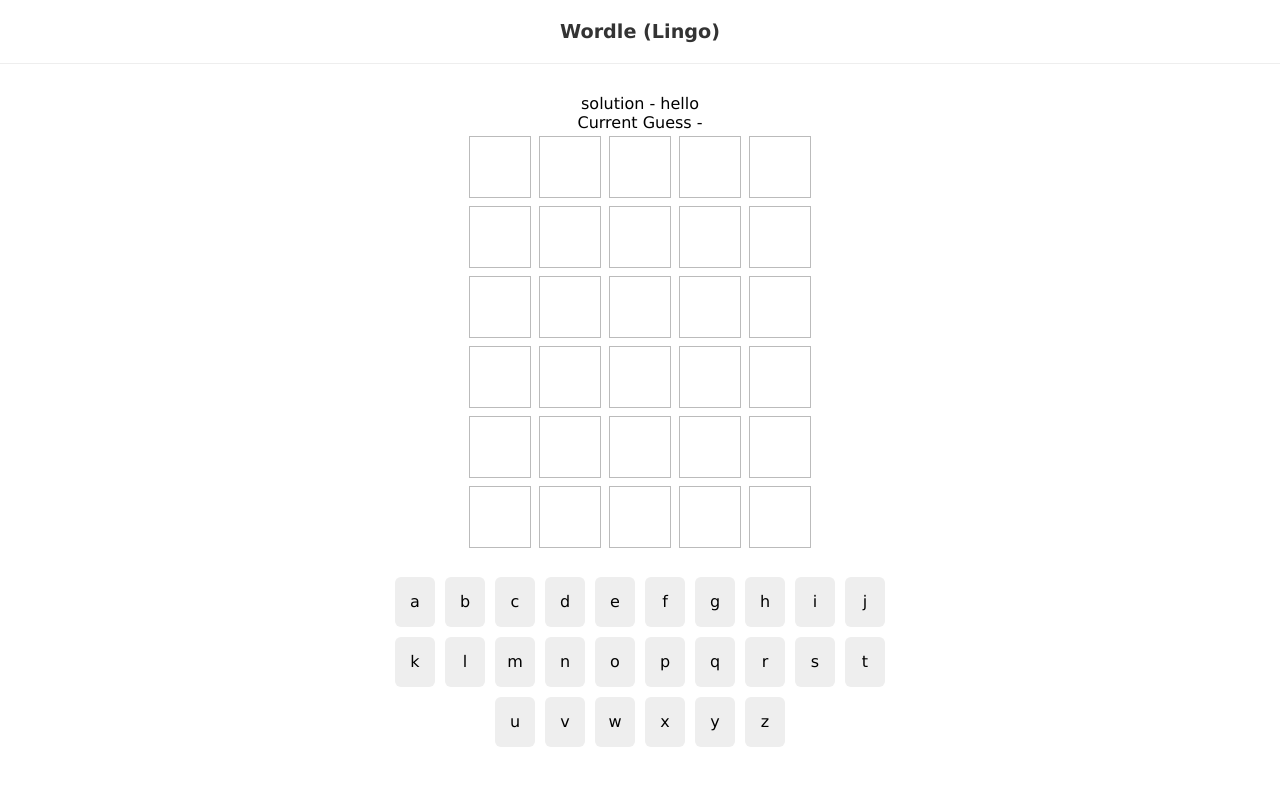
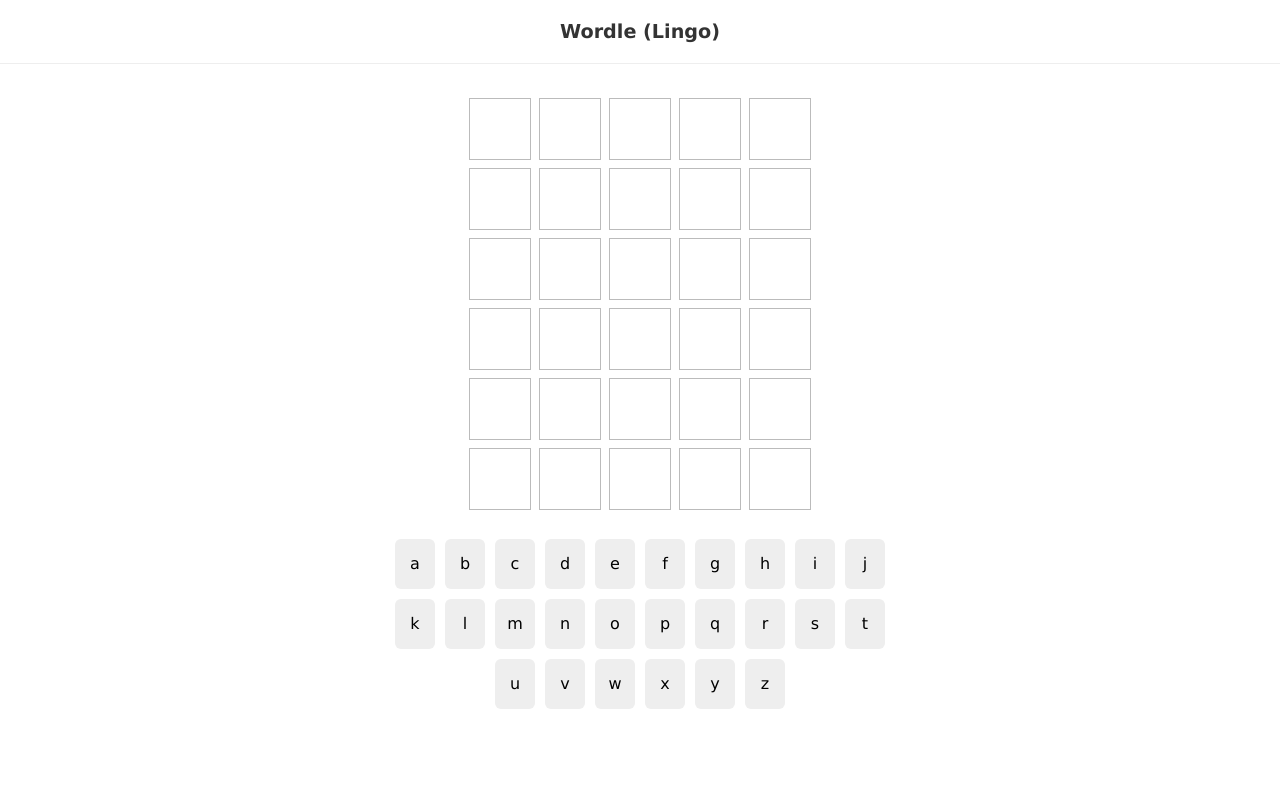
Before and after one commit to AaronDBoyd/Wordle-React, a React (Create React App) app: page / in a window 1280 px wide. Shown: the top 786 px of the page. Built offline with nearby package versions, Linux system fonts and the light colour scheme; data requests are answered from the project's data file.

Commit message:
Update Readme

```diff
--- a/src/components/Wordle.js
+++ b/src/components/Wordle.js
@@ -26,8 +26,8 @@ export default function Wordle({ solution }) {
 
   return (
     <div>
-      <div>solution - {solution}</div>
-      <div>Current Guess - {currentGuess}</div>
+      {/* <div>solution - {solution}</div>
+      <div>Current Guess - {currentGuess}</div> */}
       <Grid currentGuess={currentGuess} guesses={guesses} turn={turn} />
       <Keypad usedKeys={usedKeys}  />
       {showModal && <Modal isCorrect={isCorrect} turn={turn} solution={solution} />}
```
Also changed, not shown: snapshot.png (added), 1 other file (tests, documents, lock files or other folders).
